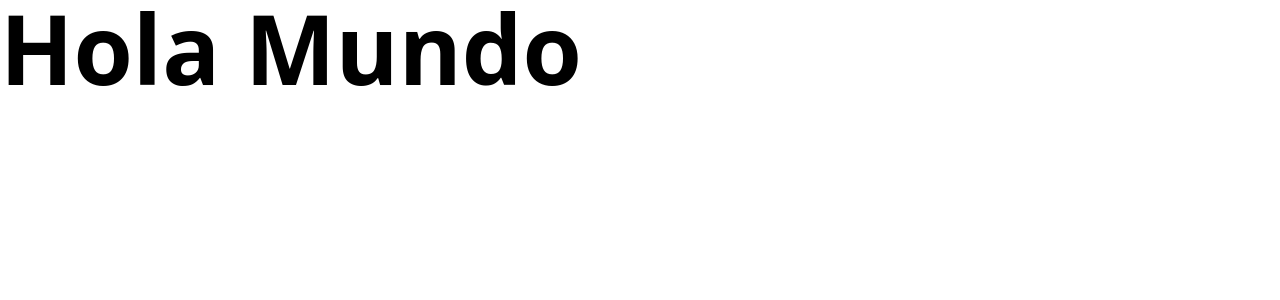
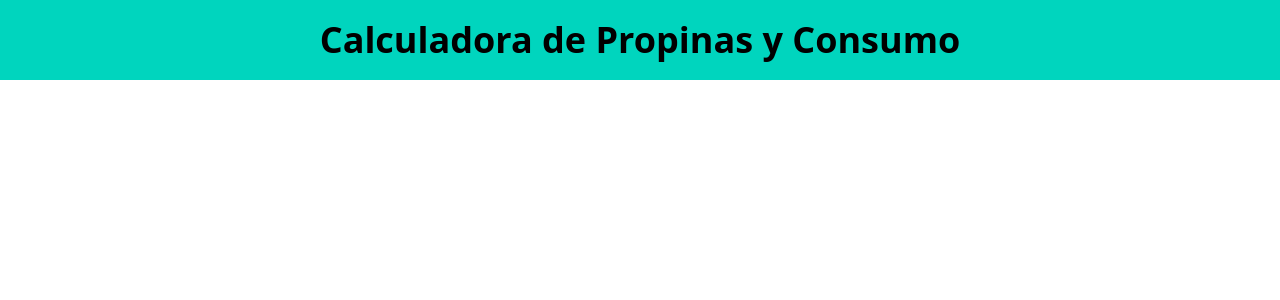
Before and after one commit to GenerationMilton/React-calculator-2-ts, a React (Vite) app: page / in a window 1280 px wide. Shown: the top 300 px of the page. Built offline with nearby package versions, Linux system fonts and the light colour scheme.

Commit message:
Init calculator: :sparkles: Creating the Header

```diff
--- a/src/App.tsx
+++ b/src/App.tsx
@@ -3,7 +3,9 @@ function App() {
 
   return (
     <>
-      <h1 className="text-8xl font-bold">Hola Mundo</h1>
+      <header className="bg-teal-400 py-5">
+        <h1 className="text-center text-4xl font-black ">Calculadora de Propinas y Consumo</h1>
+      </header>
     </>
   )
 }
```
